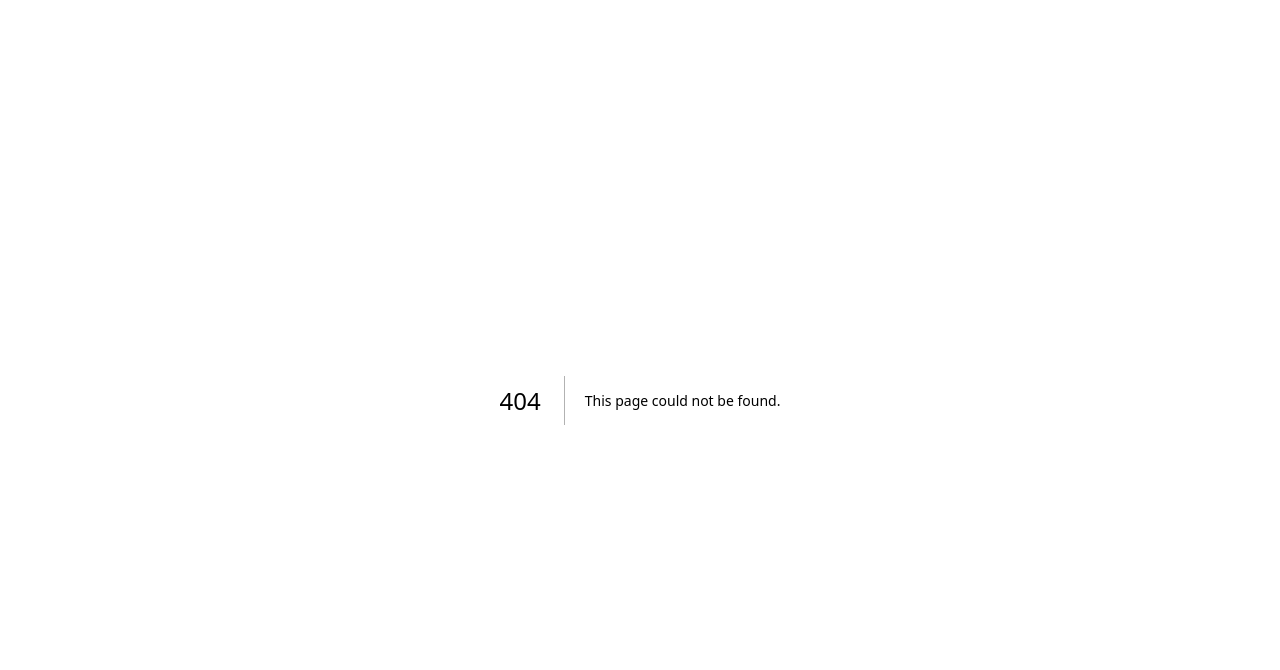
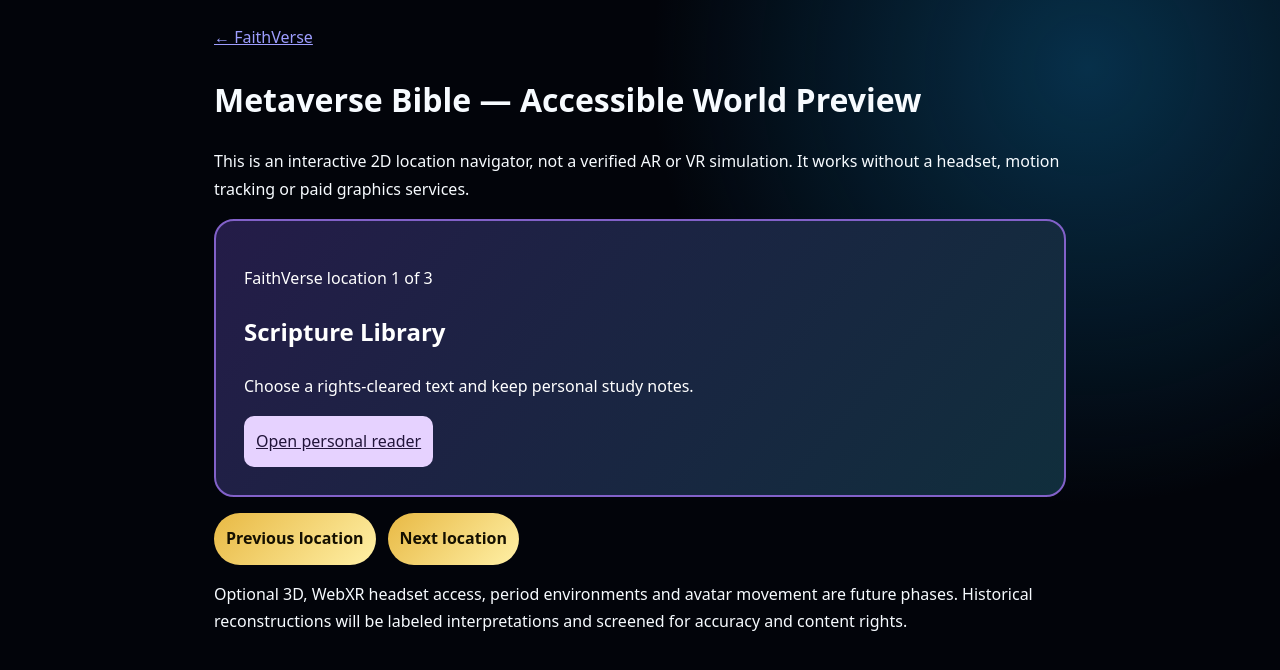
Before and after one commit to jgoldie1/amm-platform, a Next.js app: page /faithverse/world in a window 1280 px wide. Before the commit this address had no page. Shown: the top 670 px of the page. Built offline with nearby package versions, Linux system fonts and the light colour scheme.

Commit message:
Add accessible FaithVerse world experience

```diff
--- /dev/null
+++ b/app/faithverse/world/page.tsx
@@ -0,0 +1,20 @@
+'use client';
+import {useState} from 'react';
+const locations=[
+ {title:'Scripture Library',details:'Choose a rights-cleared text and keep personal study notes.',href:'/faithverse/reader',action:'Open personal reader'},
+ {title:'Paleo-Hebrew Academy',details:'Visit the introductory letter lesson and explore historic letterforms.',href:'/faithverse/academy',action:'Start introductory lesson'},
+ {title:'Broadcast Hall',details:'Visit the authorized studio. Public broadcasts require server configuration and approval.',href:'/faithverse/live',action:'Open LIVE studio'}
+];
+export default function World(){
+ const [index,setIndex]=useState(0);const s=locations[index];
+ return <main style={{maxWidth:900,margin:'auto',padding:24,fontFamily:'system-ui',lineHeight:1.7}}>
+ <a href="/faithverse">← FaithVerse</a><h1>Metaverse Bible — Accessible World Preview</h1>
+ <p>This is an interactive 2D location navigator, not a verified AR or VR simulation. It works without a headset, motion tracking or paid graphics services.</p>
+ <div aria-label="FaithVerse location" style={{padding:28,borderRadius:20,border:'2px solid #8261c9',background:'linear-gradient(130deg,#241c48,#102e3c)',color:'white',minHeight:210}}>
+ <p>FaithVerse location {index+1} of {locations.length}</p><h2>{s.title}</h2><p>{s.details}</p><a href={s.href} style={{display:'inline-block',minHeight:48,padding:12,background:'#e6d2ff',color:'#21143a',borderRadius:10}}>{s.action}</a>
+ </div><div style={{display:'flex',gap:12,flexWrap:'wrap',marginTop:16}}>
+ <button type="button" disabled={index===0} onClick={()=>setIndex(v=>v-1)} style={{minHeight:52,padding:12}}>Previous location</button>
+ <button type="button" disabled={index===locations.length-1} onClick={()=>setIndex(v=>v+1)} style={{minHeight:52,padding:12}}>Next location</button>
+ </div><p>Optional 3D, WebXR headset access, period environments and avatar movement are future phases. Historical reconstructions will be labeled interpretations and screened for accuracy and content rights.</p>
+ </main>
+}
```
